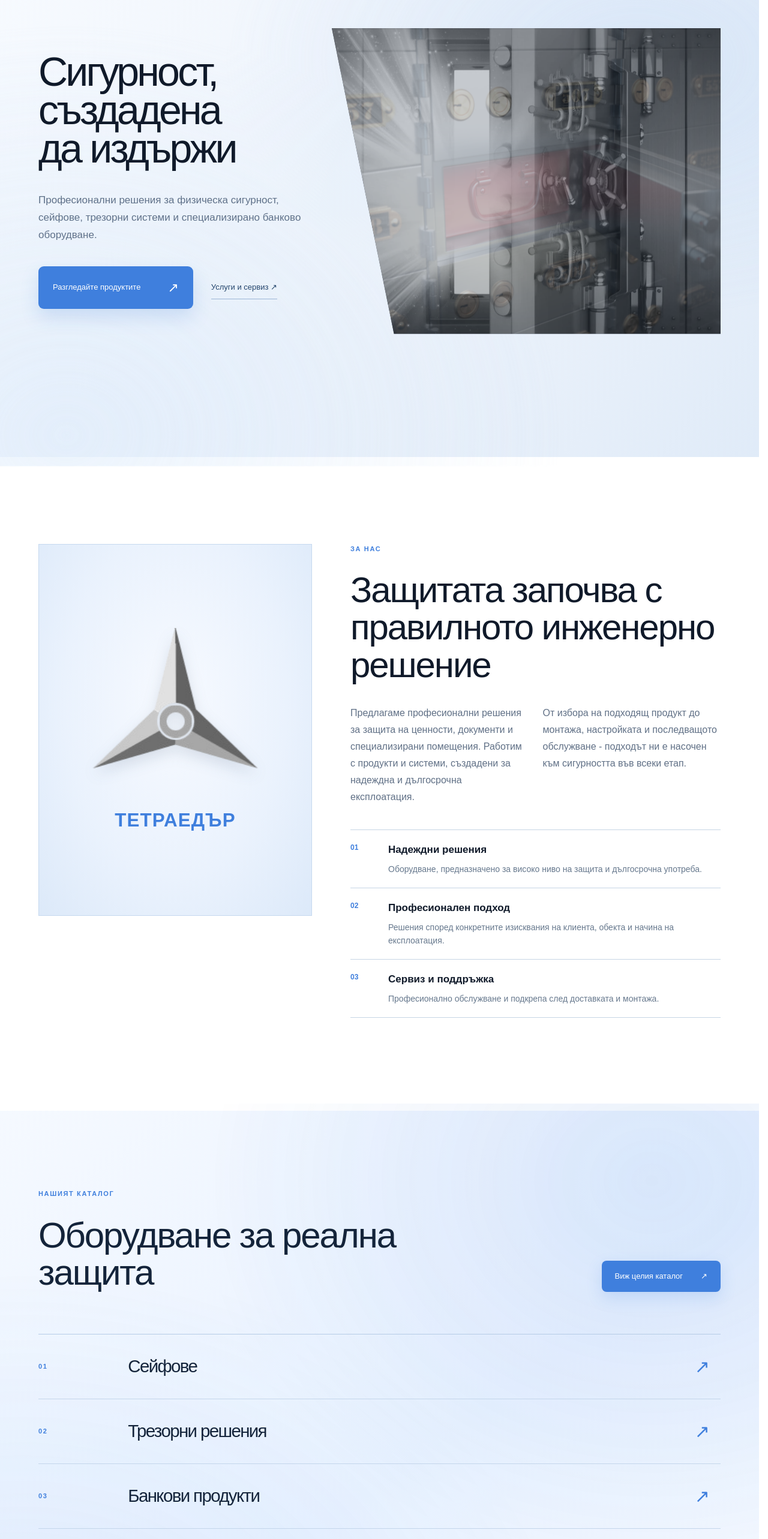
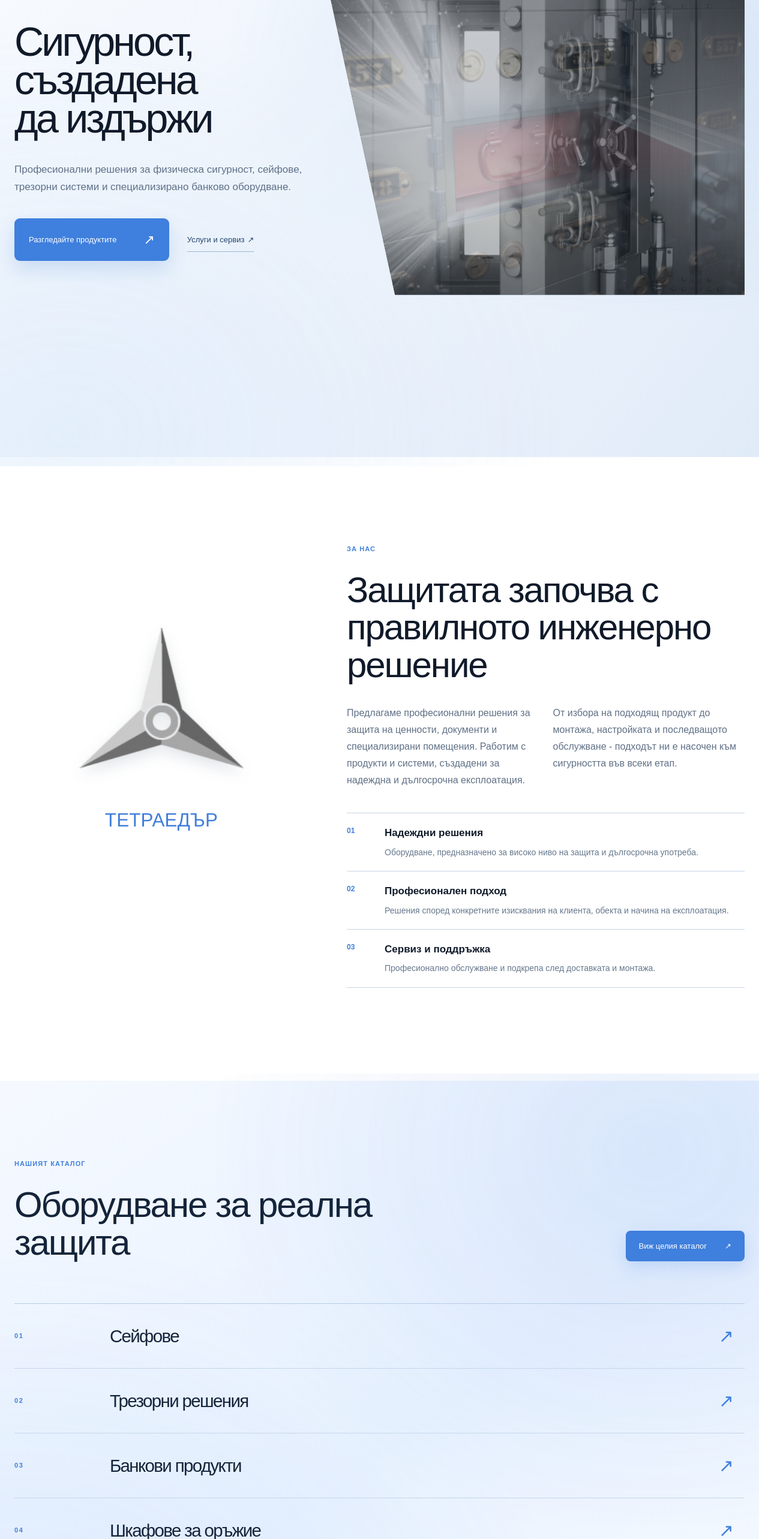
Before and after one commit to TotiVasilev/safe-site, a Next.js app: page / in a window 1280 px wide. Shown: the part 234-2800 px from the top of the page at 60% size. Built offline with nearby package versions, Linux system fonts and the light colour scheme.

Commit message:
homepage final teaks before bed

```diff
--- a/app/blue-home.css
+++ b/app/blue-home.css
@@ -117,10 +117,155 @@
   .blue-site .b-stack-fade { transition-duration: 0ms; }
 }
 
-
 /* Services illustration — replaces the original photo. */
 .blue-site .b-service-image {
   background: transparent url("/services/service-illustration.webp") center center / contain no-repeat;
   box-shadow: none;
 }
 .blue-site .b-service-image::after { display: none; }
+
+/* Motion polish: one-time intersection reveals. Layout and positions are unchanged. */
+.blue-site .about-logo-reveal { background: transparent; border: 0; }
+.blue-site .b-hero-media-reveal { width:100%; min-width:0; }
+.blue-site .b-hero-media-reveal .b-stack { width:100%; }
+@media (prefers-reduced-motion: no-preference) {
+  .blue-site.motion-ready [data-reveal] { opacity:0; transition-property:opacity,transform,filter; transition-duration:850ms; transition-timing-function:cubic-bezier(.2,.72,.22,1); transition-delay:var(--reveal-delay,0ms); }
+  .blue-site.motion-ready [data-reveal="fade"] { transform:none; }
+  .blue-site.motion-ready [data-reveal="up"] { transform:translate3d(0,28px,0); }
+  .blue-site.motion-ready [data-reveal="down"] { transform:translate3d(0,-30px,0); }
+  .blue-site.motion-ready [data-reveal="right"] { transform:translate3d(48px,0,0); }
+  .blue-site.motion-ready [data-reveal="contact"] { transform:translate3d(0,38px,0) scale(.97); filter:blur(6px); transition-duration:1050ms; }
+  .blue-site.motion-ready [data-reveal].is-revealed { opacity:1; transform:none; filter:none; }
+  /* Disable legacy scroll-timeline animation so it cannot fight the new reveals. */
+  .blue-site .b-intro-grid>div:last-child,.blue-site .b-range-top,.blue-site .b-range-item,.blue-site .b-partners-head,.blue-site .b-service-copy,.blue-site .b-contact h2 { animation:none; animation-timeline:auto; }
+}
+@media (prefers-reduced-motion: reduce) {
+  .blue-site [data-reveal] { opacity:1!important; transform:none!important; filter:none!important; transition:none!important; }
+}
+
+/* Shared alignment with the desktop navigation (Header.tsx: max-w-7xl).
+   Only foreground content is constrained; section backgrounds stay full-bleed. */
+.blue-site .b-shell,
+.blue-site .b-hero > .b-shell {
+  width: min(calc(100% - 48px), 1280px);
+  max-width: 1280px;
+  margin-inline: auto;
+}
+.blue-site .b-hero-layout,
+.blue-site .b-intro-grid,
+.blue-site .b-service-grid,
+.blue-site .b-range-top,
+.blue-site .b-partners-head,
+.blue-site .b-contact-grid { min-width: 0; }
+.blue-site .b-hero-layout > *,
+.blue-site .b-intro-grid > *,
+.blue-site .b-service-grid > *,
+.blue-site .b-range-top > *,
+.blue-site .b-partners-head > *,
+.blue-site .b-contact-grid > * { min-width: 0; }
+.blue-site .b-hero-media-reveal { max-width: 100%; overflow: hidden; }
+.blue-site .b-hero-text h1,
+.blue-site .b-hero-text p,
+.blue-site .b-about-content h2,
+.blue-site .b-service-copy h2,
+.blue-site .b-contact h2 { overflow-wrap: break-word; }
+@media (min-width: 901px) {
+  .blue-site .b-hero-layout {
+    grid-template-columns: minmax(0, 43%) minmax(0, 57%);
+  }
+  .blue-site .b-hero-text { padding-right: 35px; }
+}
+@media (max-width: 639px) {
+  .blue-site .b-shell,
+  .blue-site .b-hero > .b-shell { width: calc(100% - 40px); }
+}
+
+/* V-next: small desktop-only vertical adjustment, preserving hero height and all dimensions. */
+@media (min-width: 901px) {
+  .blue-site .b-hero-layout > .b-hero-text,
+  .blue-site .b-hero-layout > .b-hero-media-reveal {
+    position: relative;
+    top: -65px;
+  }
+}
+
+/* Restore a smooth category hover, independent of scroll-reveal transitions. */
+.blue-site .b-range-item {
+  transition: padding-left 320ms cubic-bezier(.2,.72,.22,1),
+              background-color 320ms ease,
+              border-color 320ms ease;
+}
+.blue-site .b-secondary {
+  display: inline-flex;
+  align-items: center;
+  gap: 5px;
+  transition: color 260ms ease, border-color 260ms ease,
+              transform 260ms cubic-bezier(.2,.72,.22,1), background-color 260ms ease;
+}
+.blue-site .b-secondary:hover,
+.blue-site .b-secondary:focus-visible {
+  color: #2866c3;
+  border-bottom-color: #2866c3;
+  transform: translateY(-3px);
+  background-color: rgba(63,127,221,.06);
+}
+.blue-site .b-secondary:focus-visible { outline: 2px solid #3f7fdd; outline-offset: 5px; }
+
+/* Trigger the catalog as one group so fast scrolling cannot reveal row 5 before row 4. */
+@media (prefers-reduced-motion: no-preference) {
+  .blue-site.motion-ready .b-range-list[data-reveal-group="catalog"] .b-range-item {
+    opacity: 0;
+    transition-property: opacity, padding-left, background-color, border-color;
+    transition-duration: 650ms, 320ms, 320ms, 320ms;
+    transition-timing-function: ease, cubic-bezier(.2,.72,.22,1), ease, ease;
+    transition-delay: 0ms;
+  }
+  .blue-site.motion-ready .b-range-list[data-reveal-group="catalog"].is-revealed .b-range-item {
+    opacity: 1;
+    transition-delay: calc((var(--catalog-index, 0) * 115ms)), 0ms, 0ms, 0ms;
+  }
+}
+
+.blue-site .b-range-item:nth-child(1) { --catalog-index: 0; }
+.blue-site .b-range-item:nth-child(2) { --catalog-index: 1; }
+.blue-site .b-range-item:nth-child(3) { --catalog-index: 2; }
+.blue-site .b-range-item:nth-child(4) { --catalog-index: 3; }
+.blue-site .b-range-item:nth-child(5) { --catalog-index: 4; }
+.blue-site .b-range-item:nth-child(6) { --catalog-index: 5; }
+.blue-site .b-range-item:nth-child(7) { --catalog-index: 6; }
+.blue-site .b-range-item:nth-child(8) { --catalog-index: 7; }
+.blue-site .b-range-item:nth-child(9) { --catalog-index: 8; }
+.blue-site .b-range-item:nth-child(10) { --catalog-index: 9; }
+.blue-site .b-range-item:nth-child(11) { --catalog-index: 10; }
+.blue-site .b-range-item:nth-child(12) { --catalog-index: 11; }
+.blue-site .b-range-item:nth-child(13) { --catalog-index: 12; }
+.blue-site .b-range-item:nth-child(14) { --catalog-index: 13; }
+.blue-site .b-range-item:nth-child(15) { --catalog-index: 14; }
+.blue-site .b-range-item:nth-child(16) { --catalog-index: 15; }
+.blue-site .b-range-item:nth-child(17) { --catalog-index: 16; }
+.blue-site .b-range-item:nth-child(18) { --catalog-index: 17; }
+.blue-site .b-range-item:nth-child(19) { --catalog-index: 18; }
+.blue-site .b-range-item:nth-child(20) { --catalog-index: 19; }
+.blue-site .b-range-item:nth-child(21) { --catalog-index: 20; }
+.blue-site .b-range-item:nth-child(22) { --catalog-index: 21; }
+.blue-site .b-range-item:nth-child(23) { --catalog-index: 22; }
+.blue-site .b-range-item:nth-child(24) { --catalog-index: 23; }
+.blue-site .b-range-item:nth-child(25) { --catalog-index: 24; }
+.blue-site .b-range-item:nth-child(26) { --catalog-index: 25; }
+.blue-site .b-range-item:nth-child(27) { --catalog-index: 26; }
+.blue-site .b-range-item:nth-child(28) { --catalog-index: 27; }
+.blue-site .b-range-item:nth-child(29) { --catalog-index: 28; }
+.blue-site .b-range-item:nth-child(30) { --catalog-index: 29; }
+
+/* Section eyebrow labels: visibly bold, retaining their original 11px size. */
+.blue-site .b-overline {
+  font-family: Arial, Helvetica, sans-serif;
+  font-weight: 900;
+  letter-spacing: .10em;
+  color: var(--blue);
+}
+/* Consultation label remains white against the blue section. */
+.blue-site .b-contact .b-overline {
+  color: #fff;
+  font-weight: 900;
+}
--- a/app/page.tsx
+++ b/app/page.tsx
@@ -19,29 +19,29 @@ export default function Home(){
     <div className="b-hero-kicker"><span className="b-blue-dot"/> ТЕТРАЕДЪР <span className="b-hero-kicker-right">ИНЖЕНЕРНА СИГУРНОСТ / БЪЛГАРИЯ</span></div>
     <div className="b-hero-layout">
      <div className="b-hero-text">
-      <h1 data-cms-field="heroTitle">{h.heroTitle}</h1>
-      <p data-cms-field="heroDescription">{h.heroDescription}</p>
-      <div className="b-actions"><Link href={h.primaryLink} className="b-primary"><span data-cms-field="primaryButton">{h.primaryButton}</span><span>↗</span></Link><Link href={h.secondaryLink} className="b-secondary"><span data-cms-field="secondaryButton">{h.secondaryButton}</span> ↗</Link></div>
+      <h1 data-reveal="fade" data-cms-field="heroTitle">{h.heroTitle}</h1>
+      <p data-reveal="fade" data-reveal-delay="1" data-cms-field="heroDescription">{h.heroDescription}</p>
+      <div className="b-actions" data-reveal="up" data-reveal-delay="2"><Link href={h.primaryLink} className="b-primary"><span data-cms-field="primaryButton">{h.primaryButton}</span><span>↗</span></Link><Link href={h.secondaryLink} className="b-secondary"><span data-cms-field="secondaryButton">{h.secondaryButton}</span> ↗</Link></div>
      </div>
-     <HeroImageStack/>
+     <div className="b-hero-media-reveal" data-reveal="right" data-reveal-delay="1"><HeroImageStack/></div>
     </div>
    </div>
   </section>
 
   <section className="b-intro" id="b-about"><div className="b-shell b-intro-grid">
     <AboutLogoReveal/>
-    <div className="b-about-content"><span className="b-overline" data-cms-field="aboutLabel">{h.aboutLabel}</span><h2 data-cms-field="aboutTitle">{h.aboutTitle}</h2><div className="b-intro-text"><p data-cms-field="aboutParagraph1">{h.aboutParagraph1}</p><p data-cms-field="aboutParagraph2">{h.aboutParagraph2}</p></div>
-    <div className="b-about-features">{[["feature1Title","feature1Description"],["feature2Title","feature2Description"],["feature3Title","feature3Description"]].map(([a,b],i)=><div className="b-about-feature" key={a}><span className="b-about-feature-number">0{i+1}</span><div><strong data-cms-field={a}>{h[a as keyof typeof h] as string}</strong><p data-cms-field={b}>{h[b as keyof typeof h] as string}</p></div></div>)}</div>
+    <div className="b-about-content" data-reveal="up"><span className="b-overline" data-cms-field="aboutLabel">{h.aboutLabel}</span><h2 data-cms-field="aboutTitle">{h.aboutTitle}</h2><div className="b-intro-text"><p data-cms-field="aboutParagraph1">{h.aboutParagraph1}</p><p data-cms-field="aboutParagraph2">{h.aboutParagraph2}</p></div>
+    <div className="b-about-features">{[["feature1Title","feature1Description"],["feature2Title","feature2Description"],["feature3Title","feature3Description"]].map(([a,b],i)=><div className="b-about-feature" data-reveal="fade" style={{"--reveal-delay": `${i * 110}ms`} as React.CSSProperties} key={a}><span className="b-about-feature-number">0{i+1}</span><div><strong data-cms-field={a}>{h[a as keyof typeof h] as string}</strong><p data-cms-field={b}>{h[b as keyof typeof h] as string}</p></div></div>)}</div>
     </div></div></section>
 
-  <section className="b-range" id="b-products"><div className="b-shell"><div className="b-range-top"><div><span className="b-overline">НАШИЯТ КАТАЛОГ</span><h2 data-cms-field="productsTitle">{h.productsTitle}</h2></div><div><Link href={h.primaryLink} className="b-white-button"><span data-cms-field="catalogButton">{h.catalogButton}</span> ↗</Link></div></div>
-   <div className="b-range-list">{categories.map((c,i)=><Link key={c.id} href={`/produkti#category-${c.slug}`} className="b-range-item"><span className="b-range-index">{String(i+1).padStart(2,"0")}</span><span className="b-range-name">{c.name}</span><span className="b-range-arrow">↗</span></Link>)}</div>
+  <section className="b-range" id="b-products"><div className="b-shell"><div className="b-range-top" data-reveal="fade"><div><span className="b-overline">НАШИЯТ КАТАЛОГ</span><h2 data-cms-field="productsTitle">{h.productsTitle}</h2></div><div><Link href={h.primaryLink} className="b-white-button"><span data-cms-field="catalogButton">{h.catalogButton}</span> ↗</Link></div></div>
+   <div className="b-range-list" data-reveal-group="catalog">{categories.map((c,i)=><Link key={c.id} href={`/produkti#category-${c.slug}`} className="b-range-item"><span className="b-range-index">{String(i+1).padStart(2,"0")}</span><span className="b-range-name">{c.name}</span><span className="b-range-arrow">↗</span></Link>)}</div>
   </div></section>
 
-  <section className="b-partners"><div className="b-shell"><div className="b-partners-head"><div><span className="b-overline" data-cms-field="partnersLabel">{h.partnersLabel}</span><h2 data-cms-field="partnersTitle">{h.partnersTitle}</h2></div><p data-cms-field="partnersDescription">{h.partnersDescription}</p></div><div className="b-partner-marquee"><Partners partners={h.partners}/></div></div></section>
+  <section className="b-partners"><div className="b-shell"><div className="b-partners-head" data-reveal="fade"><div><span className="b-overline" data-cms-field="partnersLabel">{h.partnersLabel}</span><h2 data-cms-field="partnersTitle">{h.partnersTitle}</h2></div><p data-cms-field="partnersDescription">{h.partnersDescription}</p></div><div className="b-partner-marquee" data-reveal="fade" data-reveal-delay="1"><Partners partners={h.partners}/></div></div></section>
 
-  <section className="b-service"><div className="b-shell b-service-grid"><div className="b-service-image"/><div className="b-service-copy"><span className="b-overline" data-cms-field="servicesLabel">{h.servicesLabel}</span><h2 data-cms-field="servicesTitle">{h.servicesTitle}</h2><p data-cms-field="servicesDescription">{h.servicesDescription}</p><Link href={h.secondaryLink} className="b-primary"><span data-cms-field="servicesButton">{h.servicesButton}</span><span>↗</span></Link></div></div></section>
+  <section className="b-service"><div className="b-shell b-service-grid"><div className="b-service-image" data-reveal="fade"/><div className="b-service-copy" data-reveal="down"><span className="b-overline" data-cms-field="servicesLabel">{h.servicesLabel}</span><h2 data-cms-field="servicesTitle">{h.servicesTitle}</h2><p data-cms-field="servicesDescription">{h.servicesDescription}</p><Link href={h.secondaryLink} className="b-primary"><span data-cms-field="servicesButton">{h.servicesButton}</span><span>↗</span></Link></div></div></section>
 
-  <section className="b-contact"><div className="b-shell"><span className="b-overline" data-cms-field="contactLabel">{h.contactLabel}</span><div className="b-contact-grid"><div><h2 data-cms-field="contactTitle">{h.contactTitle}</h2><p data-cms-field="contactDescription">{h.contactDescription}</p></div><Link href={h.contactLink} className="b-contact-action"><span data-cms-field="contactButton">{h.contactButton}</span><span>↗</span></Link></div><div className="b-contact-footer"><span>ТЕТРАЕДЪР © 2026</span></div></div></section>
+  <section className="b-contact"><div className="b-shell"><span className="b-overline" data-reveal="fade" data-cms-field="contactLabel">{h.contactLabel}</span><div className="b-contact-grid"><div><h2 data-reveal="contact" data-cms-field="contactTitle">{h.contactTitle}</h2><p data-reveal="fade" data-reveal-delay="1" data-cms-field="contactDescription">{h.contactDescription}</p></div><Link href={h.contactLink} className="b-contact-action" data-reveal="up" data-reveal-delay="2"><span data-cms-field="contactButton">{h.contactButton}</span><span>↗</span></Link></div><div className="b-contact-footer"><span>ТЕТРАЕДЪР © 2026</span></div></div></section>
  </main>
 }
--- a/components/ui/AboutLogoReveal.css
+++ b/components/ui/AboutLogoReveal.css
@@ -70,3 +70,11 @@
     filter: none;
   }
 }
+
+/* Match the navigation brand: same family, medium weight, tracking and blue. */
+.about-logo-reveal__wordmark {
+  font-family: Arial, Helvetica, sans-serif;
+  font-weight: 500;
+  letter-spacing: .005em;
+  color: #3f7edb;
+}
```
Also changed, not shown: components/ui/KineticMotion.tsx (+31 -12 lines), README.txt (deleted).
